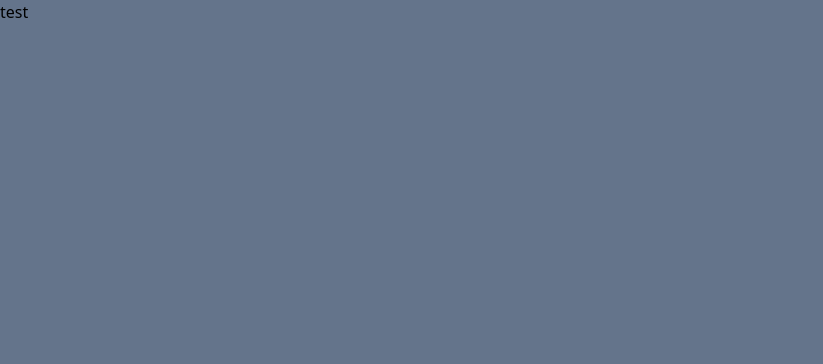
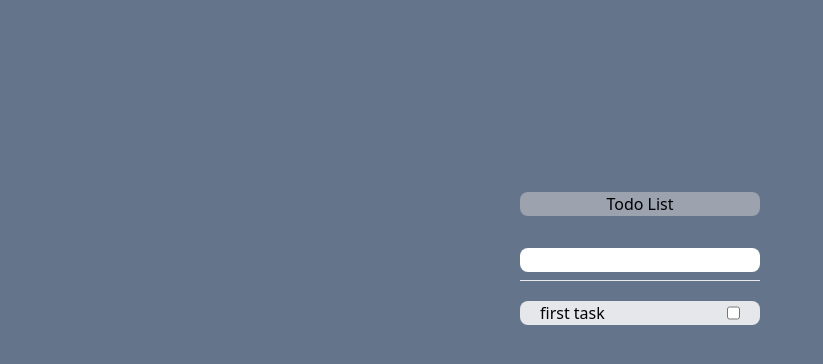
Before and after one commit to yungukbae/TDD_NEXTJS, a Next.js app: page / in a window 1280 px wide. Shown: the top 364 px of the page, without its empty margins (0-823 px from the left). Built offline with nearby package versions, Linux system fonts and the light colour scheme.

Commit message:
feat: ui, ui test

```diff
--- a/src/pages/index.tsx
+++ b/src/pages/index.tsx
@@ -9,7 +9,23 @@ export default function Home() {
         <meta name="viewport" content="width=device-width, initial-scale=1" />
         <link rel="icon" href="/favicon.ico" />
       </Head>
-      <div className="bg-slate-500 mx-auto h-screen">test</div>
+      <div className="bg-slate-500 h-screen pt-48">
+        <div className="mx-auto w-60 ">
+          <div className="w-60 bg-gray-400 rounded-lg text-center mb-8">
+            Todo List
+          </div>
+          <div>
+            <input type="text" className="w-60 rounded-lg mb-2" />
+            <hr className="mb-5" />
+          </div>
+          <div>
+            <div className="bg-gray-200 rounded-lg flex justify-between px-5">
+              <div className="truncate">first task</div>
+              <input type="checkbox" />
+            </div>
+          </div>
+        </div>
+      </div>
     </>
   );
 }
```
Also changed, not shown: 1 other file (tests, documents, lock files or other folders).
